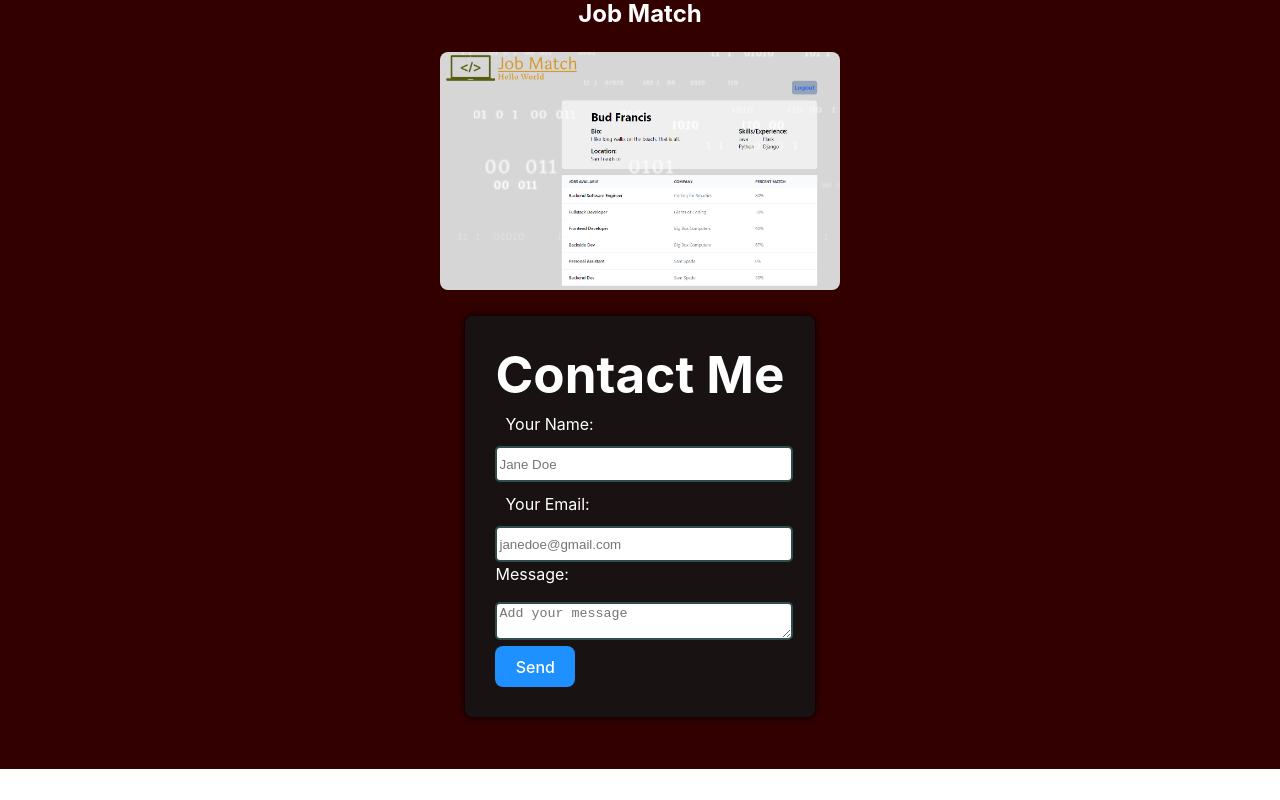
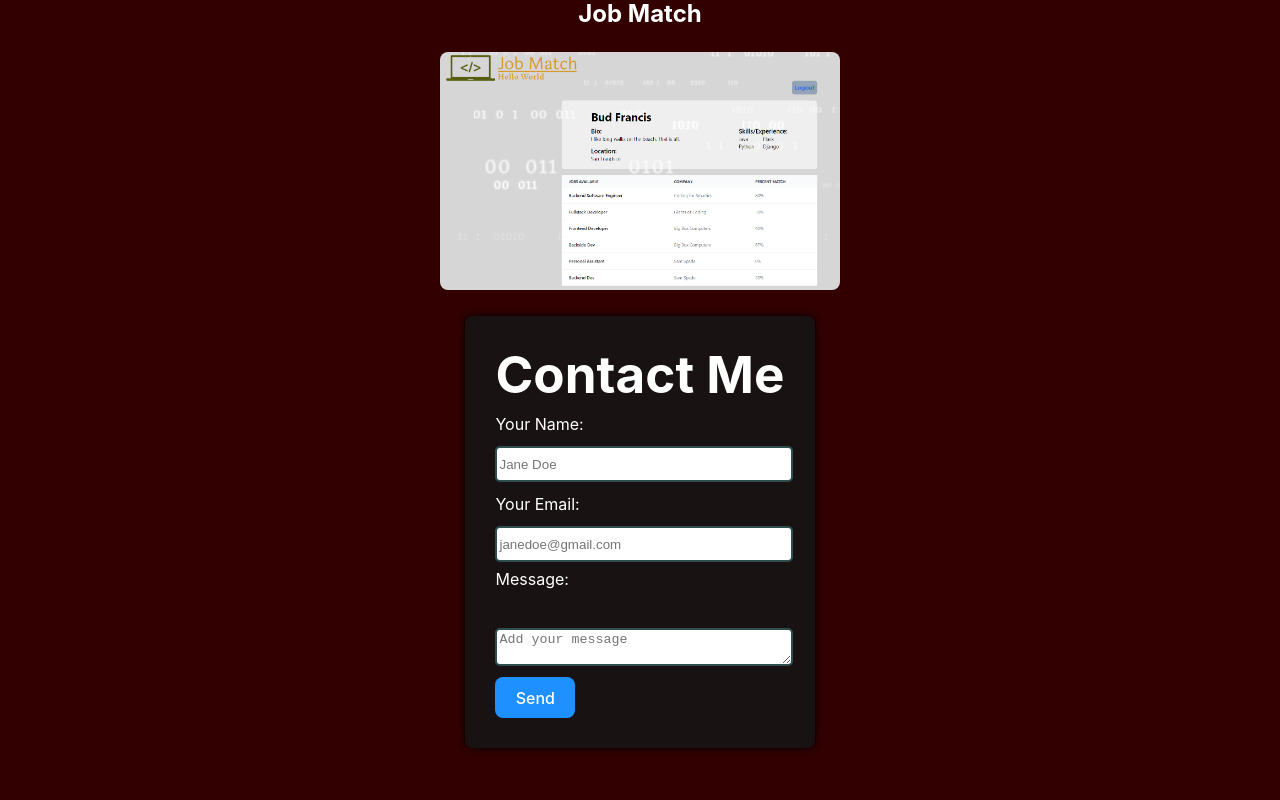
Before and after one commit to Wbradmeyer/vitePortfolio, a Vue app: page / in a window 1280 px wide. Shown: the part 1336-2136 px from the top of the page. Before the commit the page ends 2105 px from the top, so only its background shows below. Built offline with nearby package versions, Linux system fonts and the light colour scheme.

Commit message:
contact vert spacing 3

```diff
--- a/src/components/Contact.vue
+++ b/src/components/Contact.vue
@@ -12,7 +12,7 @@
                 <input v-model="email" placeholder="janedoe@gmail.com" class="input">
 
                 <span>Message:</span>
-                <p>{{ message }}</p>
+                <p style="height: 5px;">{{ message }}</p>
                 <textarea v-model="message" placeholder="Add your message" cols="30" rows="10" class="input"></textarea>
 
                 <button class="submit" type="submit">Send</button>
@@ -49,7 +49,7 @@
     }
 
     label {
-        margin: 10px;
+        margin: 10px 0px;
     }
 
     .input {
@@ -57,6 +57,7 @@
         border-radius: 5px;
         width: 100%;
         height: 30px;
+        margin-bottom: 5px;
     }
 
     .submit {
```
